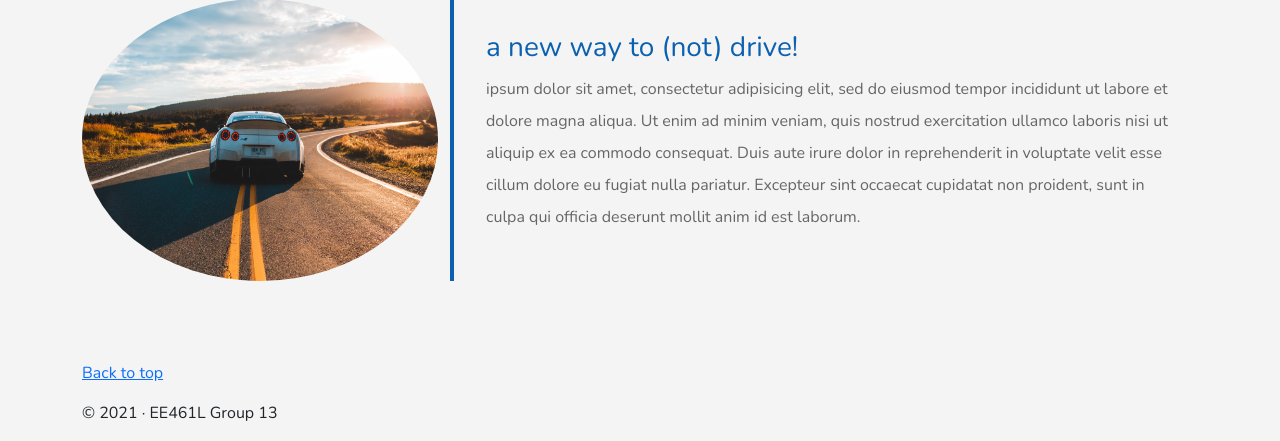
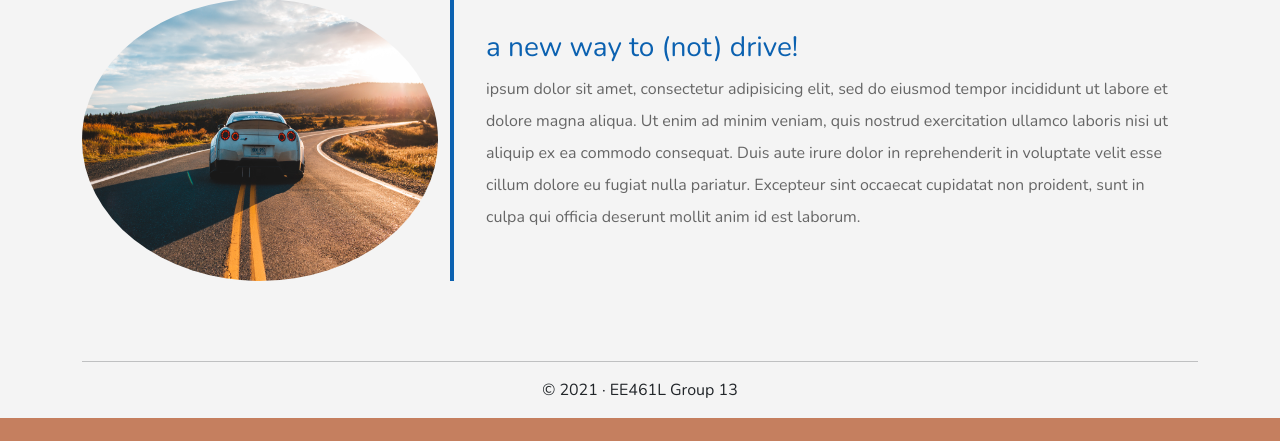
Before and after one commit to shaniljasani/EE461LGroup13FinalProject, a Flask app: page / in a window 1280 px wide. Shown: the part 1147-1588 px from the top of the page. After the commit the page ends 1565 px from the top, so only its background shows below. Run offline with Flask 2, Linux system fonts and the light colour scheme.

Commit message:
Footer Update

```diff
--- a/AutoCar/templates/site_template.html
+++ b/AutoCar/templates/site_template.html
@@ -50,9 +50,10 @@
 	{% block page_content %} {% endblock %}
 
 	<!-- FOOTER -->
-	<footer class="container">
-		<p class="float-right"><a href="#">Back to top</a></p>
-		<p>&copy; 2021 &middot; EE461L Group 13 </p>
+	<footer class="container mt-5">
+		<hr/>
+		<!-- <p class="float-right"><a href="#">Back to top</a></p> -->
+		<p class="text-center">&copy; 2021 &middot; EE461L Group 13 </p>
 	</footer>
 
 	<!-- add Javasscript file from js file -->
```
